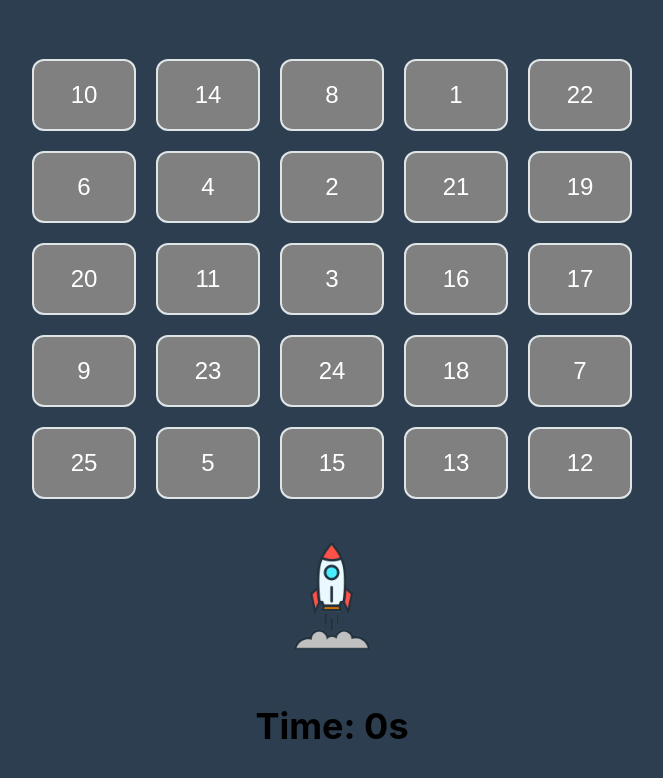
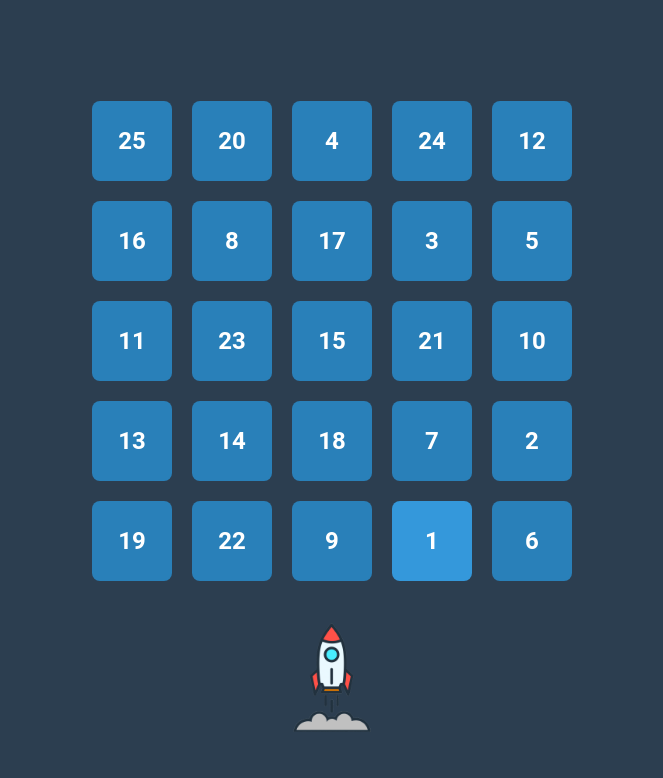
Before and after one commit to JRDNXr/Mind-Hive-25, a React (Vite) app: page / in a window 1280 px wide. Shown: the top 778 px of the page, without its empty margins (308-971 px from the left). Built offline with nearby package versions, Linux system fonts and the light colour scheme.

Commit message:
Restructuted entire code-base (again).

```diff
--- a/src/App.jsx
+++ b/src/App.jsx
@@ -1,90 +1,96 @@
 import { useState, useEffect } from "react";
-import './styles/app.css';
 
-import rocketShipImg from './assets/rocketship.png';
+import "./styles/app.css";
+import rocketShipImg from "./assets/rocketship.png";
 
 export default function App() {
-    const [numbers, setNumbers] = useState([]);
-    const [clickedNumbers, setClickedNumbers] = useState([]);
-    const [timer, setTimer] = useState(0);
-    const [gameOver, setGameOver] = useState(false);
-    const [gameStarted, setGameStarted] = useState(false);  // Add state for game start
-    const [rocketClicked, setRocketClicked] = useState(false);  // Add state for rocket click
+    const [numbers, setNumbers] = useState([]); // Holds the shuffled numbers
+    const [clickedNumber, setClickedNumber] = useState(1); // Start from number 1
+    const [gameStarted, setGameStarted] = useState(false); // To track if game started
+    const [timer, setTimer] = useState(0); // Timer to track how long it takes (in milliseconds)
+    const [gameOver, setGameOver] = useState(false); // Game over flag
+    const [startTime, setStartTime] = useState(null); // To track start time of the game
 
     useEffect(() => {
-        const nums = Array.from({ length: 25 }, (_, i) => i + 1);
-        setNumbers(shuffle(nums));  // Shuffle numbers for randomness
+        // Shuffle the numbers once the component mounts
+        const shuffledNumbers = Array.from({ length: 25 }, (_, i) => i + 1).sort(() => Math.random() - 0.5);
+        setNumbers(shuffledNumbers);
     }, []);
 
     useEffect(() => {
+        // Start the timer once the game starts
         let interval;
         if (gameStarted && !gameOver) {
             interval = setInterval(() => {
-                setTimer((prev) => prev + 1);  // Increment timer every second
-            }, 1000);
-        } else {
-            clearInterval(interval);
+                setTimer((prevTime) => prevTime + 10); // Increase timer by 10 ms
+            }, 10); // Update every 10 milliseconds
         }
-
         return () => clearInterval(interval);
     }, [gameStarted, gameOver]);
 
-    const shuffle = (array) => {
-        for (let i = array.length - 1; i > 0; i--) {
-            const j = Math.floor(Math.random() * (i + 1));
-            [array[i], array[j]] = [array[j], array[i]];
+    // Handle number click event
+    const handleClick = (num) => {
+        if (num === clickedNumber) {
+            // Update the number that the player should click next
+            setClickedNumber(clickedNumber + 1);
+
+            if (clickedNumber === 25) {
+                // End the game when all numbers are clicked in order
+                setGameOver(true);
             }
-        return array;
-    };
-
-    const handleClick = (number) => {
-        if (!gameStarted) {
-            setGameStarted(true);  // Start the game when the first number is clicked
-        }
-
-        if (clickedNumbers.length === 0 && number === 1) {
-            setClickedNumbers([number]);
-        } else if (clickedNumbers[clickedNumbers.length - 1] === number - 1) {
-            setClickedNumbers([...clickedNumbers, number]);
-        }
-
-        if (clickedNumbers.length === 24) {
-            setGameOver(true);  // End the game if all numbers are clicked in order
         }
     };
 
-    const handleStartClick = () => {
-        setRocketClicked(true);  // Mark the rocket as clicked
+    // Start game function
+    const startGame = () => {
         setGameStarted(true);
-        setClickedNumbers([]);  // Reset the clicked numbers
-        setGameOver(false);  // Reset game over state
-        setTimer(0);  // Reset timer
+        setClickedNumber(1); // Start with 1
+        setStartTime(Date.now());
+        setGameOver(false);
+        setTimer(0); // Reset timer
+    };
+
+    // Format timer to display in seconds and milliseconds
+    const formatTime = (timeInMs) => {
+        const seconds = Math.floor(timeInMs / 1000);
+        const milliseconds = timeInMs % 1000;
+        return `${seconds}.${milliseconds.toString().padStart(3, "0")}`; // Format like "2.150"
     };
 
     return (
-        <div className="app-container">
+        <div className="game-container">
+            {gameOver && (
+                <div className="game-over">
+                    <h2>Game Over!</h2>
+                    <p>Time taken: {formatTime(timer)} seconds</p>
+                </div>
+            )}
+
+            <div className="grid-container">
                 <div className="grid">
                     {numbers.map((num) => (
                         <button
                             key={num}
                             className="grid-item"
-                        onClick={() => handleClick(num)}
-                        disabled={clickedNumbers.includes(num) || gameOver || !rocketClicked}  // Disable until rocket is clicked
+                            onClick={() => handleClick(num)} // All buttons are clickable
+                            style={{
+                                backgroundColor: num === clickedNumber ? '#3498db' : '#2980b9' // Optionally, change color to indicate the next number
+                            }}
                         >
                             {num}
                         </button>
                     ))}
                 </div>
-            <img src={rocketShipImg} alt="Rocket Ship" className="rocket-img" onClick={handleStartClick} />
+            </div>
+
+            {gameStarted && !gameOver && (
                 <div className="timer">
-                <h2>Time: {timer}s</h2>
-            </div>
-            {gameOver && (
-                <div className="game-over">
-                    <h2>Game Over!</h2>
-                    <p>Time Elapsed: {timer} seconds</p>
+                    <p>Time: {formatTime(timer)} seconds</p>
+                    <p>Click Number: {clickedNumber}</p> {/* Display the number the user needs to find */}
                 </div>
             )}
+
+            <img src={rocketShipImg} alt="Rocket-Ship-Button" className="rocket-img" onClick={startGame}></img>
         </div>
     );
 }
--- a/src/styles/app.css
+++ b/src/styles/app.css
@@ -1,75 +1,90 @@
-.app-container {
+/* Centers the grid and game elements in the middle of the screen */
+.game-container {
     display: flex;
     flex-direction: column;
+    justify-content: center;
     align-items: center;
-    justify-content: center;
-    min-height: 100vh;
+    height: 100vh;
     text-align: center;
 }
 
 h1 {
-    font-size: 2rem;
+    font-size: 24px;
+    font-weight: bold;
 }
 
-.timer {
-    font-size: 1.5rem;
-    margin-top: 10px;
+/* Start button style */
+.start-btn {
+    margin-top: 20px;
+    padding: 10px 20px;
+    background-color: #3498db;
+    color: white;
+    font-size: 18px;
+    border: none;
+    border-radius: 8px;
+    cursor: pointer;
+    transition: background-color 0.3s;
 }
 
-.grid {
-    display: grid;
-    grid-template-columns: repeat(5, 1fr);
-    /* 5 equal columns */
-    gap: 20px;
-    margin-top: 20px;
-    max-width: 600px;
-    /* Ensure grid does not exceed screen size */
-    width: 100%;
-}
-
-.grid-item {
-    font-size: 1.5rem;
-    display: flex;
-    justify-content: center;
-    align-items: center;
-    background-color: #3498db;
-    /* Nice blue: 4f85a1 */
-    color: white;
-    border: 2px solid #dfe5e7;
-    cursor: pointer;
-    width: 100%;
-    height: 100%;
-    padding: 20px;
-    /* Adjust padding for better button size */
-    transition: background-color 0.3s;
-    border-radius: 12px;
-    /* More rounded corners */
-    box-sizing: border-box;
-}
-
-.grid-item.clicked {
-    background-color: lightgreen;
-    cursor: not-allowed;
-}
-
-.grid-item:disabled {
-    background-color: gray;
-}
-
-.grid-item:hover {
-    background-color: deepskyblue;
+.start-btn:hover {
+    background-color: #2980b9;
 }
 
 .game-over {
     margin-top: 20px;
+    font-size: 18px;
+    font-weight: bold;
+    color: green;
 }
 
-.game-over h2 {
-    font-size: 2rem;
+/* Styles for the grid container */
+.grid-container {
+    display: flex;
+    justify-content: center;
+    align-items: center;
+    margin-top: 30px;
 }
 
-.game-over p {
-    font-size: 1.2rem;
+/* Creates a 5x5 grid with more space between items */
+.grid {
+    display: grid;
+    grid-template-columns: repeat(5, 80px);
+    grid-template-rows: repeat(5, 80px);
+    gap: 20px;
+}
+
+/* Styles each button */
+button {
+    all: unset;
+    display: flex;
+    justify-content: center;
+    align-items: center;
+    width: 80px;
+    height: 80px;
+    background-color: #3498db;
+    color: white;
+    font-family: 'Roboto', sans-serif;
+    font-size: 24px;
+    font-weight: bold;
+    border-radius: 8px;
+    cursor: pointer;
+    transition: background-color 0.3s;
+}
+
+button:disabled {
+    background-color: #dfe6e9;
+    /* Light grey for disabled */
+    cursor: not-allowed;
+}
+
+button:hover {
+    background-color: #2980b9;
+}
+
+.timer {
+    margin-top: 20px;
+    font-size: 18px;
+    font-weight: bold;
 }
 
 .rocket-img {
@@ -80,6 +95,6 @@ h1 {
     transition: transform 0.3s ease;
 }
 
-.content-timer {
-    font-size: 100px;
+.rocket-img:hover {
+    transform: scale(1.1);
 }
--- a/src/styles/grid.css
+++ b/src/styles/grid.css
@@ -13,8 +13,6 @@
     transition: background-color 0.3s ease;
 }
 
-
-
 .grid-item:hover {
     background-color: deepskyblue;
 }
```
Lines whose indentation alone changed are shown as unchanged.
